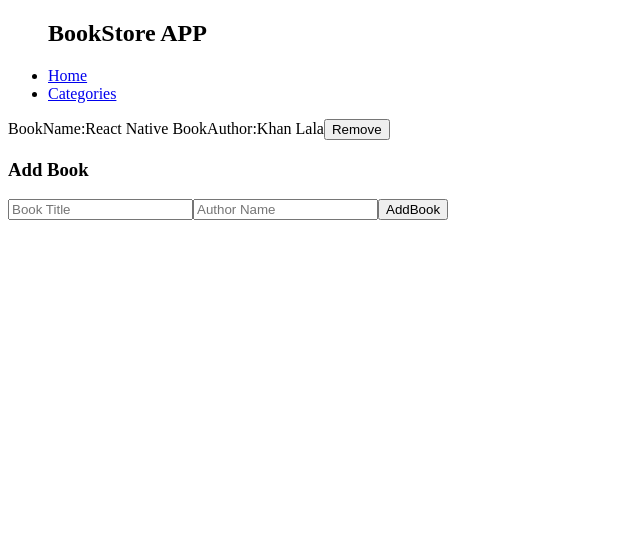
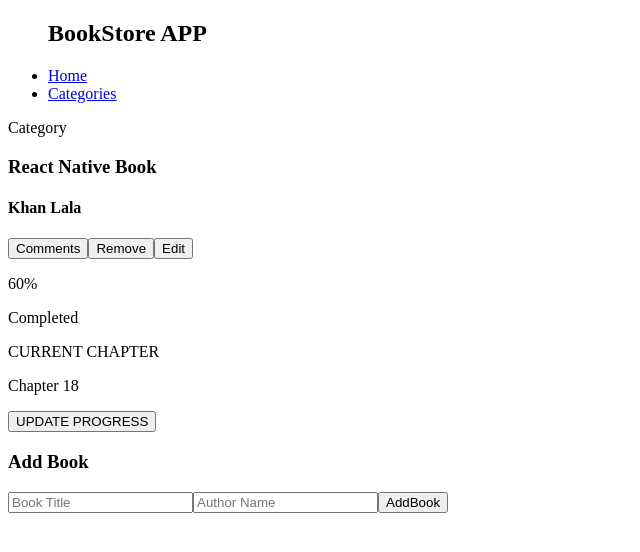
Before and after one commit to teke85/Bookstore-App, a React (Create React App) app: page / in a window 1280 px wide. Shown: the top 552 px of the page, without its empty margins (0-640 px from the left). Built offline with nearby package versions, Linux system fonts and the light colour scheme.

Commit message:
Initial Commit

```diff
--- a/package.json
+++ b/package.json
@@ -3,12 +3,15 @@
   "version": "0.1.0",
   "private": true,
   "dependencies": {
+    "@reduxjs/toolkit": "^1.9.1",
     "@testing-library/jest-dom": "^5.16.5",
     "@testing-library/react": "^13.4.0",
     "@testing-library/user-event": "^13.5.0",
     "bootstrap": "^5.2.3",
+    "prop-types": "^15.8.1",
     "react": "^18.2.0",
     "react-dom": "^18.2.0",
+    "react-redux": "^8.0.5",
     "react-router-dom": "^6.7.0",
     "react-scripts": "5.0.1",
     "web-vitals": "^2.1.4"
--- a/src/Components/AddBook.js
+++ b/src/Components/AddBook.js
@@ -1,12 +1,17 @@
 import React from 'react';
+import PropTypes from 'prop-types';
 
-const AddBook = () => (
-  <form>
+const AddBook = ({ addNewBook }) => (
+  <form onSubmit={addNewBook}>
     <h3>Add Book</h3>
-    <input type="text" placeholder="Book Title" />
-    <input type="text" placeholder="Author Name" />
-    <button type="submit">AddBook</button>
+    <input type="text" id="title" placeholder="Book Title" />
+    <input type="text" id="author" placeholder="Author Name" />
+    <button type="submit" id="add-book">AddBook</button>
   </form>
 );
 
+AddBook.propTypes = {
+  addNewBook: PropTypes.func.isRequired,
+};
+
 export default AddBook;
--- a/src/Components/Book.js
+++ b/src/Components/Book.js
@@ -1,18 +1,39 @@
 import React from 'react';
+import PropTypes from 'prop-types';
 
-const Book = (book) => {
-  const { title, author } = book;
-  return (
-    <div className="book">
-      <p>
-        BookName:
-        {title}
-        Author:
-        {author}
-        <button type="button">Remove</button>
-      </p>
+const Book = ({ title, author }) => (
+  <div className="book-container">
+    <div className="book-info">
+      <p className="book-category">Category</p>
+      <h3 className="book-title">{title}</h3>
+      <h4 className="book-author">{author}</h4>
+      <div className="book-button">
+        <button type="button">Comments</button>
+        <button type="button" className="removeBtn">
+          Remove
+        </button>
+        <button type="button" className="editBtn">
+          Edit
+        </button>
+      </div>
     </div>
-  );
+    <div className="book-progress">
+      <div className="progress-text">
+        <p>60%</p>
+        <p>Completed</p>
+      </div>
+    </div>
+    <div className="book-update">
+      <p>CURRENT CHAPTER</p>
+      <p>Chapter 18</p>
+      <button type="button">UPDATE PROGRESS</button>
+    </div>
+  </div>
+);
+
+Book.propTypes = {
+  title: PropTypes.string.isRequired,
+  author: PropTypes.string.isRequired,
 };
 
 export default Book;
--- a/src/index.js
+++ b/src/index.js
@@ -1,10 +1,12 @@
 import React from 'react';
 import ReactDOM from 'react-dom/client';
+import { Provider } from 'react-redux';
 import App from './App';
+import store from './redux/configureStore';
 
 const root = ReactDOM.createRoot(document.getElementById('root'));
 root.render(
-  <React.StrictMode>
+  <Provider store={store}>
     <App />
-  </React.StrictMode>,
+  </Provider>,
 );
--- /dev/null
+++ b/src/redux/books/books.js
@@ -0,0 +1,24 @@
+// Action types
+const ADD_BOOK = 'books/ADD_BOOK';
+const REMOVE_BOOK = 'books/REMOVE_BOOK';
+
+// Initial State
+const initialState = {
+  books: [],
+};
+
+// Action Creators
+export const addBook = (book) => ({ type: ADD_BOOK, book });
+export const removeBook = (book) => ({ type: REMOVE_BOOK, book });
+
+// Reducer
+export default function reducer(state = initialState, action) {
+  switch (action.type) {
+    case ADD_BOOK:
+      return { ...state, books: [...state.books, action.book] };
+    case REMOVE_BOOK:
+      return { ...state, books: state.books.filter((b) => b !== action.book) };
+    default:
+      return state;
+  }
+}
--- /dev/null
+++ b/src/redux/categories/categories.js
@@ -0,0 +1,20 @@
+// Action types
+const CHECK_STATUS = 'categories/CHECK_STATUS';
+
+// Initial State
+const initialState = {
+  categories: [],
+};
+
+// Action Creators
+export const checkStatus = () => ({ type: CHECK_STATUS });
+
+// Reducer
+export default function reducer(state = initialState, action) {
+  switch (action.type) {
+    case CHECK_STATUS:
+      return { ...state, status: 'Under construction' };
+    default:
+      return state;
+  }
+}
--- /dev/null
+++ b/src/redux/configureStore.js
@@ -0,0 +1,14 @@
+import { configureStore, combineReducers } from '@reduxjs/toolkit';
+import books from './books/books';
+import categories from './categories/categories';
+
+const rootReducer = combineReducers({
+  books,
+  categories,
+});
+
+const store = configureStore({
+  reducer: rootReducer,
+});
+
+export default store;
```
Also changed, not shown: 1 other file (tests, documents, lock files or other folders).
